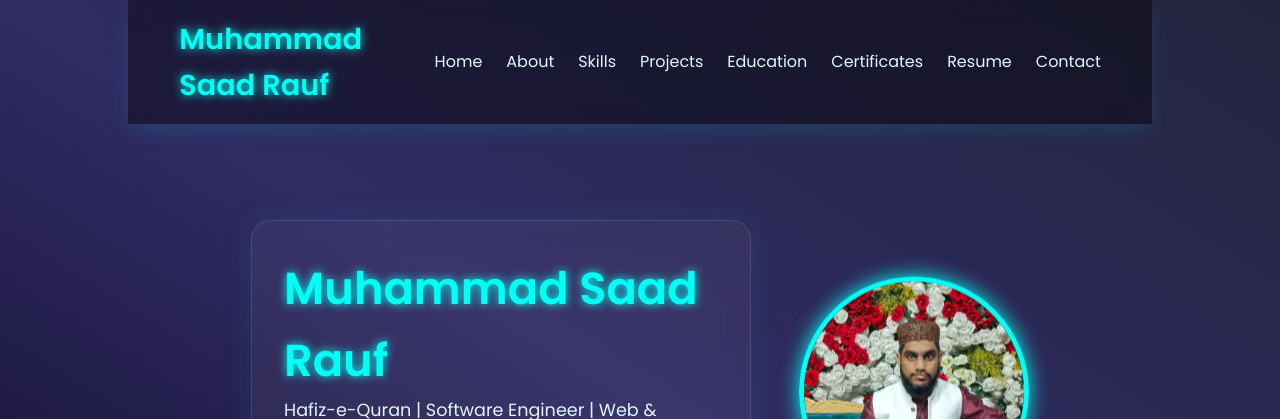
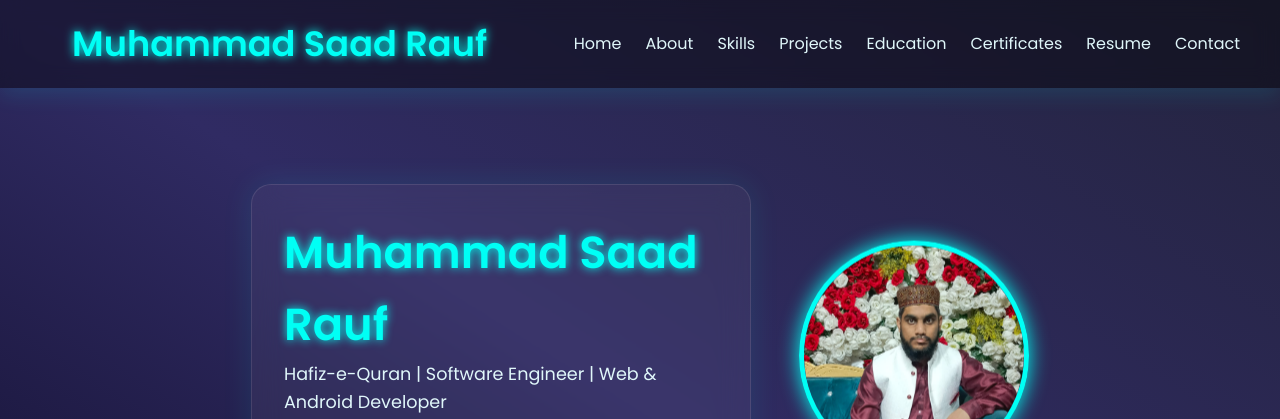
Before and after one commit to saadrauff/My_Portfolio, a plain HTML site: page index.html in a window 1280 px wide. Shown: the top 419 px of the page. Drawn offline with nearby package versions, Linux system fonts and the light colour scheme.

Commit message:
Update style.css

```diff
--- a/style.css
+++ b/style.css
@@ -15,10 +15,11 @@ body {
   background-attachment: fixed;
   color: #e1f5f9;
   line-height: 1.6;
-  overflow-x: auto;
-  min-width: 1024px;
-  width: 1000px;
-  margin: auto;
+  overflow-x: hidden;
+  min-width: 320px;
+  margin: 0;
+  padding: 0;
+  width: 100%;
 }
 
 header {
@@ -35,15 +36,17 @@ header {
   display: flex;
   justify-content: space-between;
   align-items: center;
-  width: 90%;
+  width: 100%;
+  max-width: 1200px;
   margin: auto;
 }
 
 .logo {
-  font-size: 1.8rem;
+  font-size: 2.2rem;
   font-weight: bold;
   color: #00fff5;
   text-shadow: 0 0 10px #00fff5;
+  padding-left: 2rem;
 }
 
 .nav-links {
```
